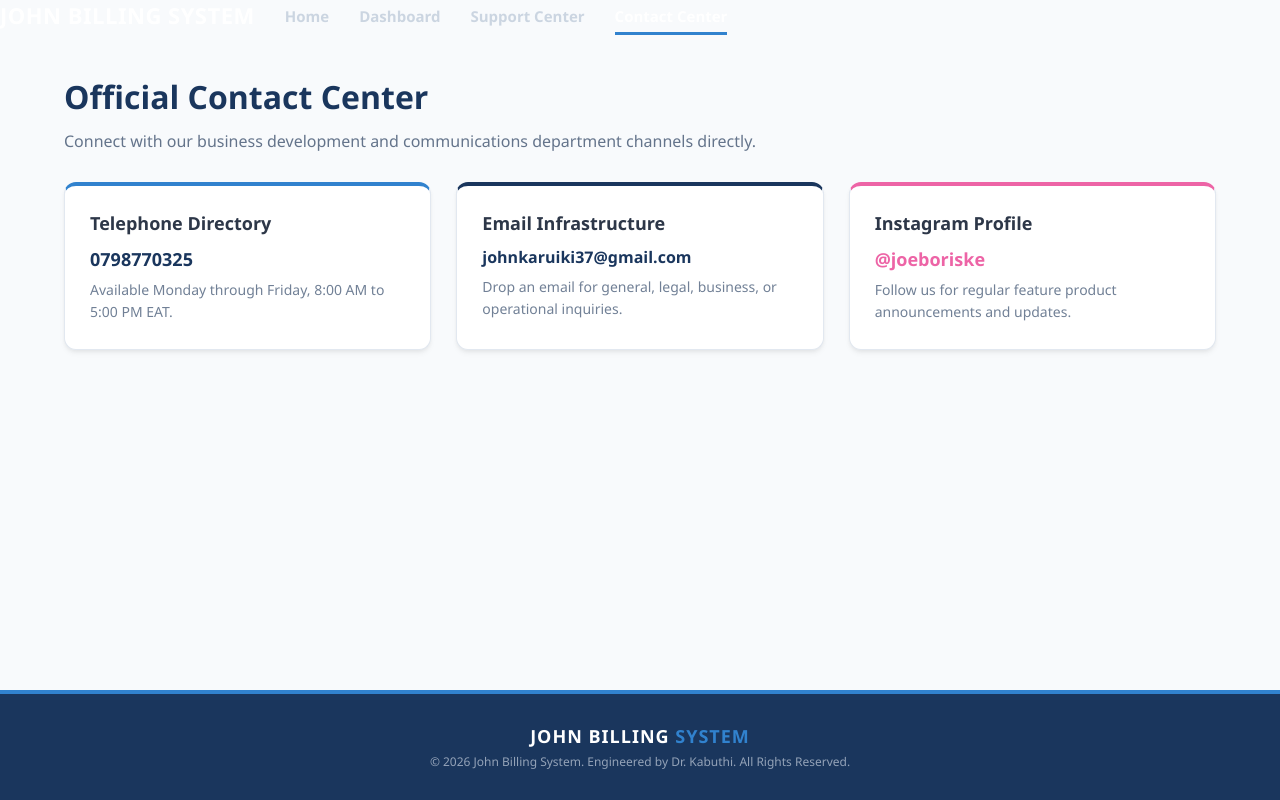
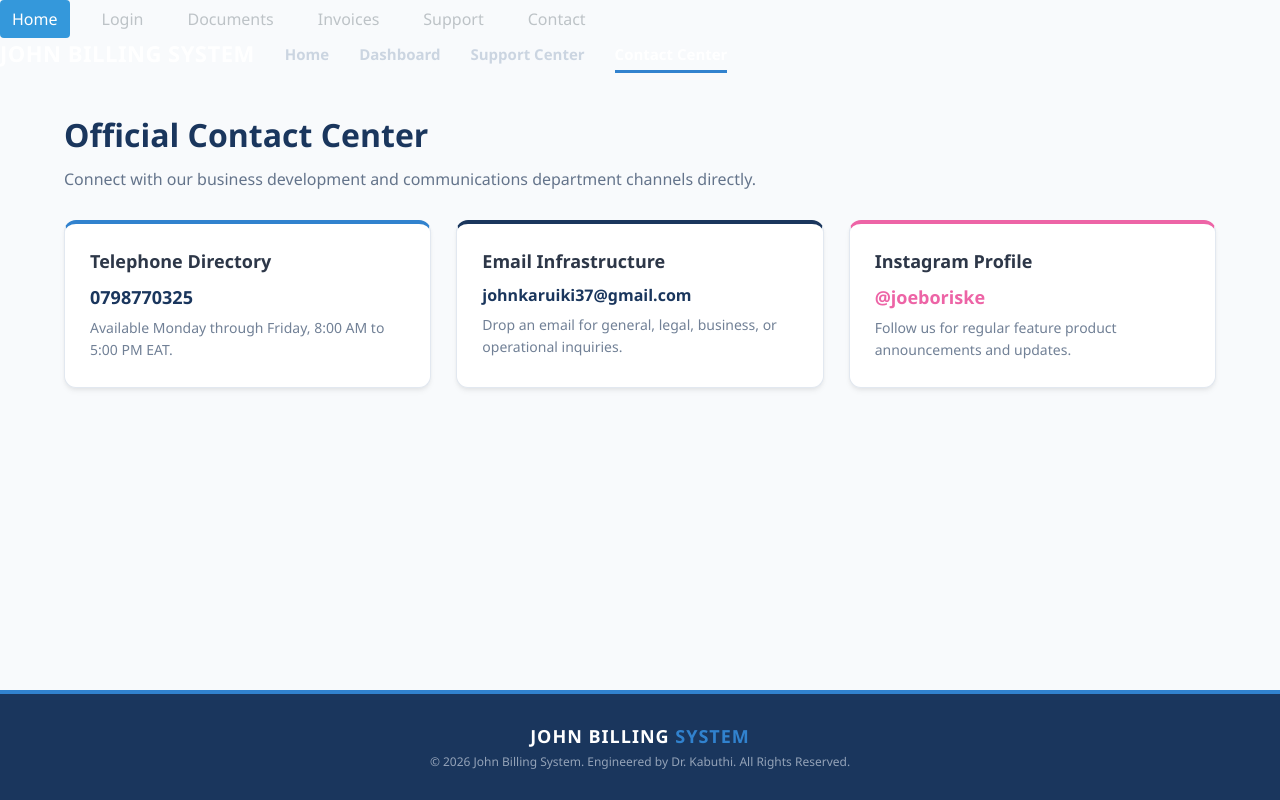
Before and after one commit to johnkaruiki37-cmd/jbs-billing, a plain HTML site: page contact.html in a window 1280 px wide. Drawn offline with Linux system fonts and the light colour scheme.

Commit message:
Synchronized all independen HTML navigation panels and layout fixes

```diff
--- a/contact.html
+++ b/contact.html
@@ -5,6 +5,14 @@
     <title>Contact Center | Core Communications</title>
     <link rel="stylesheet" href="style.css">
 </head>
+ <nav class="main-navigation">
+    <a href="index.html" class="nav-link active">Home</a>
+    <a href="login.html" class="nav-link">Login</a>
+    <a href="document.html" class="nav-link">Documents</a>
+    <a href="dashboard.html" class="nav-link">Invoices</a>
+    <a href="support.html" class="nav-link">Support</a>
+    <a href="contact.html" class="nav-link">Contact</a>
+  </nav>
 <body>
     <nav class="nav-links">
         <div class="nav-logo">JOHN BILLING SYSTEM</div>
```
Also changed, not shown: dashboard.html (+8 -0 lines), login.html (+8 -0 lines), support.html (+8 -0 lines).
